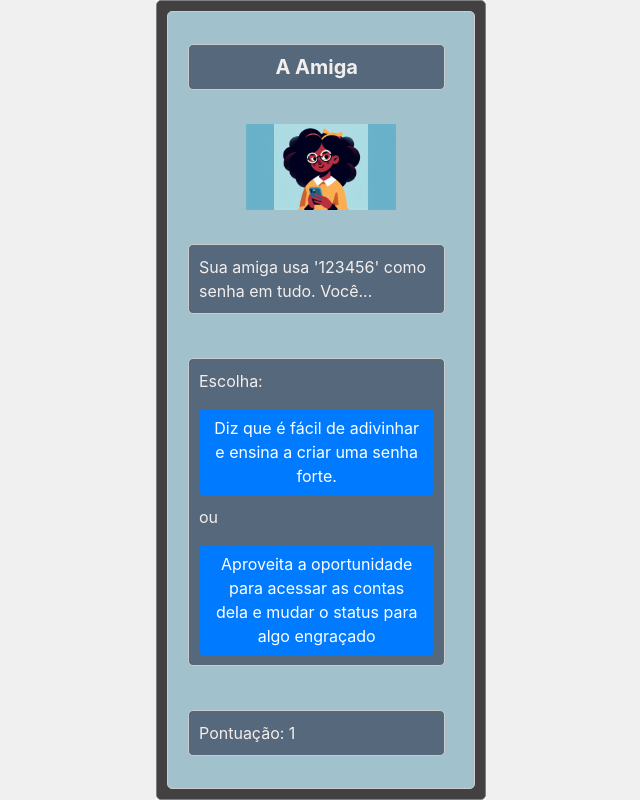
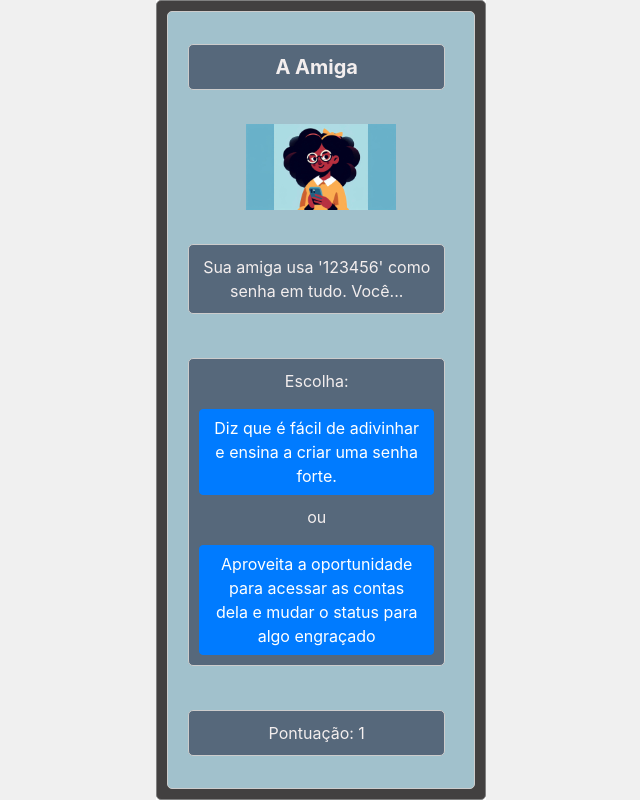
Before and after one commit to luisfccardoso/aventurasegura, a Flask app: page /jogo in a window 1280 px wide. Shown: the whole page, without its empty margins (319-959 px from the left). Run offline with Flask 3, Linux system fonts and the light colour scheme; the visitor is signed in with stand-in values (Sample User, id 1); some libraries are stand-ins or nearby versions.

Commit message:
testar interface para celular

```diff
--- a/static/css/styles.css
+++ b/static/css/styles.css
@@ -48,6 +48,7 @@ body, html {
     box-sizing: border-box;
     background-color: #a1c1cc;
     border-radius: 5px;
+    text-align: center;
 }
 
 .texto {
@@ -59,4 +60,5 @@ body, html {
     border-radius: 5px;
     color: #f3eeee;
     margin: 10px;
+    overflow-y: auto;
 }
--- a/templates/jogo.html
+++ b/templates/jogo.html
@@ -4,7 +4,7 @@
 <div class="div-dentro">
     <h1 class="titulo texto">{{ scenario.personagem }}</h1>
     <img style="display: block; margin-left: auto; margin-right: auto;" width="150px" src="{{ url_for('static', filename=scenario.imagem) }}" alt="{{ scenario.personagem }}">
-    <p class="texto" style="overflow-y: auto;">{{ scenario.texto }}</p>
+    <p class="texto" style="overflow-y: auto;max-height: 95px;">{{ scenario.texto }}</p>
     <form method="POST" class="texto">
         <p>Escolha:</p>
         <button type="submit" name="option" value="left" class="btn btn-primary" style="margin-bottom: 10px;">{{ scenario.texto_escolha_esquerda }}</button>
```
